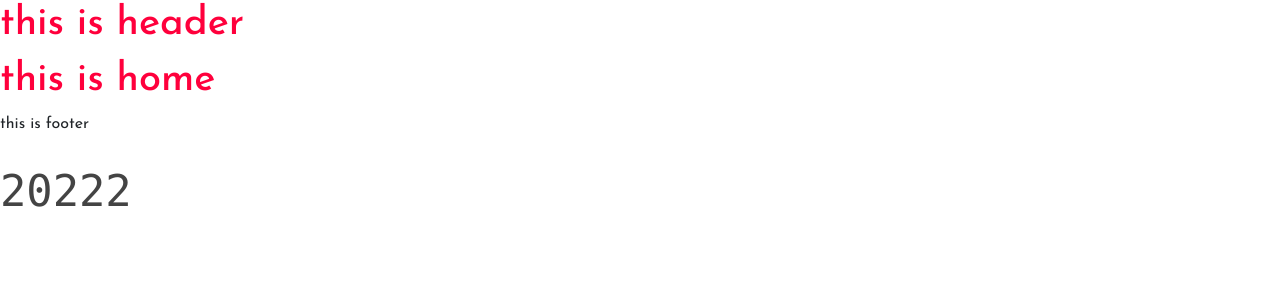
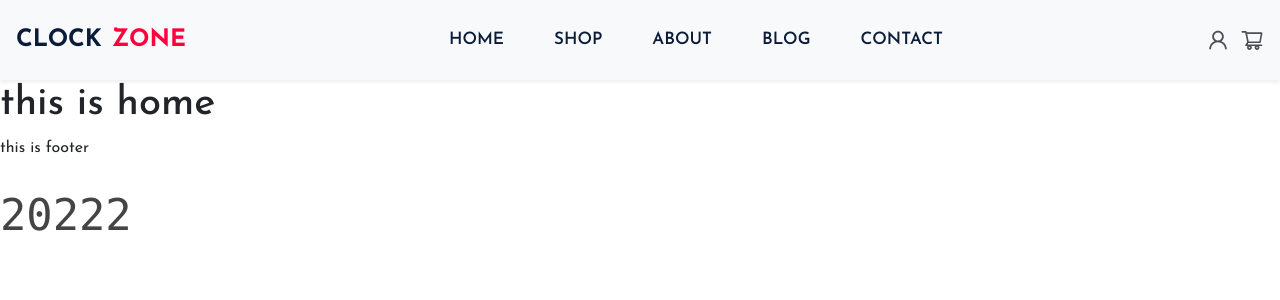
Before and after one commit to asadsuzan/clock-zone-react, a React (Create React App) app: page / in a window 1280 px wide. Shown: the top 300 px of the page. Built offline with nearby package versions, Linux system fonts and the light colour scheme.

Commit message:
set header and route links

```diff
--- a/src/App.css
+++ b/src/App.css
@@ -2,6 +2,7 @@
     --primary_heading_color:rgb(11,28,57);
     --secondary_heading_color:rgb(68,68,68);
     --primary_btn_color:rgb(255,0,60);
+    --highlight_color:rgb(255,0,60);
     --primary_txt_color:rgb(140,125,139);
     --card_bg:snow;
 
--- a/src/Componets/Header/Header.css
+++ b/src/Componets/Header/Header.css
@@ -1,3 +1,35 @@
-h1{
-    color: var(--primary_btn_color);
+.header{
+    height: 80px;
 }
+.h-brand{
+    font-size: 1.5rem;
+    font-weight: 900;
+    display: flex;
+    gap: 10px;
+}
+.h-brand :nth-child(1){
+    color:var(--primary_heading_color);
+}
+.h-brand :nth-child(2){
+    color:var( --highlight_color);
+}
+.h-nav{
+    flex: 1;
+    gap: 50px;
+}
+.h-nav a{
+    text-decoration: none;
+    color: var(--primary_heading_color);
+    font-size: 17px;
+    font-weight:600;
+    text-transform: uppercase;
+}
+.h-nav a:hover{
+    color: var(--highlight_color);
+}
+.h-actions-btn{
+    gap: 10px;
+    font-size: 1.5rem;
+    font-weight: normal;
+    opacity: .8;
+}
--- a/src/Componets/Header/Header.js
+++ b/src/Componets/Header/Header.js
@@ -1,11 +1,27 @@
 import React from "react";
+import { Link } from "react-router-dom";
 import "./Header.css";
+import { AiOutlineUser, AiOutlineShoppingCart } from "react-icons/ai";
 
 const Header = () => {
   return (
-    <div>
-      <h1>this is header</h1>
-    </div>
+    <header className="header bg-light d-flex px-3 shadow-sm align-items-center justify-content-center">
+      <div className="h-brand text-uppercase">
+        <span>clock</span>
+        <span>zone</span>
+      </div>
+      <nav className="h-nav d-flex justify-content-center ">
+        <Link to={"/"}>Home</Link>
+        <Link to={"/shop"}>shop</Link>
+        <Link to={"/about"}>About</Link>
+        <Link to={"/blog"}>blog</Link>
+        <Link to={"/contact"}>contact</Link>
+      </nav>
+      <div className="h-actions-btn d-flex">
+        <AiOutlineUser />
+        <AiOutlineShoppingCart />
+      </div>
+    </header>
   );
 };
 
```
